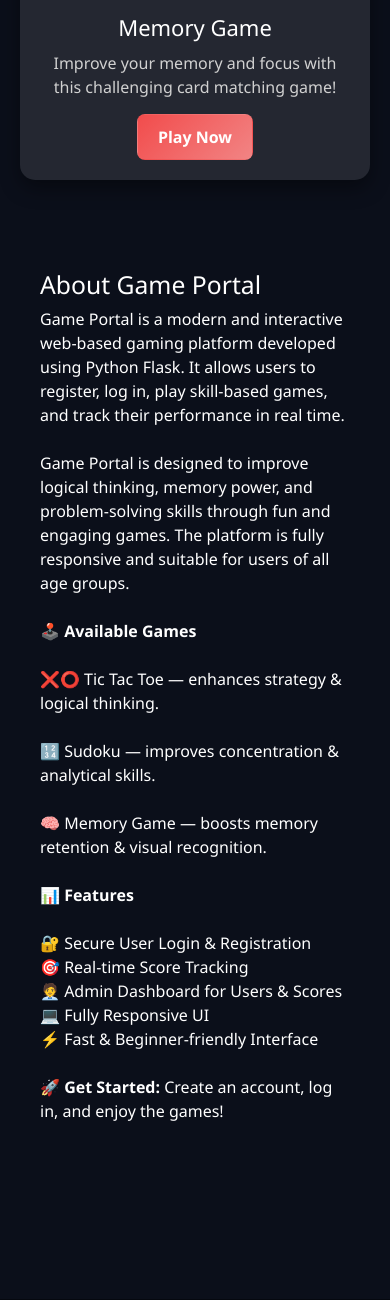
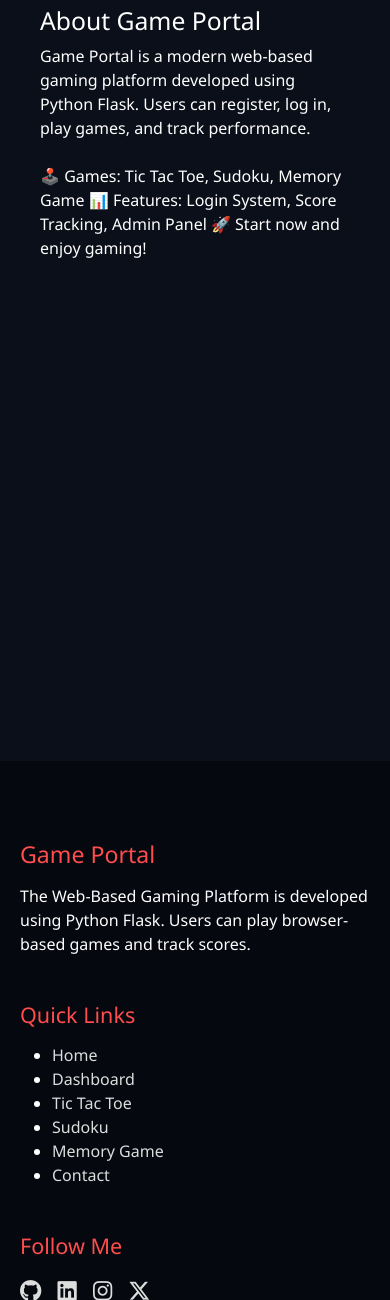
Before and after one commit to Priyanka14161416/Game-portal, a Flask app: page /index in a window 390 px wide; the page is wider, and only the part inside the window is pictured. Shown: the part 2139-3439 px from the top of that part. Run offline with Flask 3, Linux system fonts and the light colour scheme.

Commit message:
Refactor hero section and game descriptions
Updated hero section styles, improved image alt text, and refined game descriptions. Enhanced responsiveness and adjusted animation timings.

```diff
--- a/templates/index.html
+++ b/templates/index.html
@@ -89,14 +91,24 @@
     50% { transform: translateY(-18px); }
     100% { transform: translateY(0px); }
 }
+
+/* Responsive */
+@media (max-width: 768px) {
+    .hero {
+        flex-direction: column;
+        text-align: center;
+    }
+}
 </style>
 
-<!-- Image Slider Script -->
+<!-- ================= Image Slider Script ================= -->
 <script>
+document.addEventListener("DOMContentLoaded", function () {
+
     const sliderImgs = [
-
-        "https://static.vecteezy.com/system/resources/thumbnails/031/234/176/small_2x/game-joystick-on-colorful-splash-background-neural-network-ai-generated-photo.jpg"
-
+        "https://img.freepik.com/free-vector/gradient-gaming-logo-template_52683-132733.jpg",
+        "https://static.vecteezy.com/system/resources/thumbnails/031/234/176/small_2x/game-joystick-on-colorful-splash-background-neural-network-ai-generated-photo.jpg",
+        "https://wallpapers.com/images/hd/gaming-background-1920-x-1080-1y0g9c6k9x0j6z0c.jpg"
     ];
 
     let index = 0;
@@ -109,37 +121,37 @@
             index = (index + 1) % sliderImgs.length;
             slider.src = sliderImgs[index];
             slider.style.opacity = 1;
-        }, 700);
+        }, 500);
 
     }, 3000);
+
+});
 </script>
 
 <!-- ================= Games Section ================= -->
 <section class="games">
     <h1><b><u>Our Games</u></b></h1>
+
     <div class="game-cards">
 
-        <!-- Tic Tac Toe Card -->
         <div class="game-card">
-            <img src="https://encrypted-tbn0.gstatic.com/images?q=tbn:ANd9GcT2BZksmGeyc0GNtbrWmJaJWcIEJd03vmWx7A&s" alt="Tic Tac Toe Banner">
+            <img src="https://encrypted-tbn0.gstatic.com/images?q=tbn:ANd9GcT2BZksmGeyc0GNtbrWmJaJWcIEJd03vmWx7A&s" alt="Tic Tac Toe">
             <h3>Tic Tac Toe</h3>
-            <p>Classic 3x3 Tic Tac Toe game. Challenge yourself or friends and improve your skills!</p>
+            <p>Classic 3x3 Tic Tac Toe game. Challenge yourself or friends!</p>
             <a href="{{ url_for('tictactoe') }}" class="btn">Play Now</a>
         </div>
 
-        <!-- Sudoku Card -->
         <div class="game-card">
-            <img src="https://encrypted-tbn0.gstatic.com/images?q=tbn:ANd9GcQOJ6YoLb5o4jsB6L66OK41q__F3lWlzVbwWg&s" alt="Sudoku Banner">
+            <img src="https://encrypted-tbn0.gstatic.com/images?q=tbn:ANd9GcQOJ6YoLb5o4jsB6L66OK41q__F3lWlzVbwWg&s" alt="Sudoku">
             <h3>Sudoku</h3>
-            <p>Test your logic and concentration with our fun Sudoku puzzles of varying difficulty!</p>
+            <p>Test your logic with fun Sudoku puzzles!</p>
             <a href="{{ url_for('sudoku') }}" class="btn">Play Now</a>
         </div>
 
-        <!-- Memory Game Card -->
         <div class="game-card">
-            <img src="https://m.media-amazon.com/images/I/61CiZEmEe4L.png">
+            <img src="https://m.media-amazon.com/images/I/61CiZEmEe4L.png" alt="Memory Game">
             <h3>Memory Game</h3>
-            <p>Improve your memory and focus with this challenging card matching game!</p>
+            <p>Boost your memory with this card matching game!</p>
             <a href="{{ url_for('memory') }}" class="btn">Play Now</a>
         </div>
 
@@ -152,25 +164,14 @@
         <h2>About Game Portal</h2>
 
         <p>
-            Game Portal is a modern and interactive web-based gaming platform developed using Python Flask.
-            It allows users to register, log in, play skill-based games, and track their performance in real time.<br><br>
+            Game Portal is a modern web-based gaming platform developed using Python Flask.
+            Users can register, log in, play games, and track performance.
 
-            Game Portal is designed to improve logical thinking, memory power, and problem-solving skills through fun and engaging games.
-            The platform is fully responsive and suitable for users of all age groups.<br><br>
+            <br><br>
 
-            <strong>🕹️ Available Games</strong><br><br>
-            ❌⭕ Tic Tac Toe — enhances strategy & logical thinking.<br><br>
-            🔢 Sudoku — improves concentration & analytical skills.<br><br>
-            🧠 Memory Game — boosts memory retention & visual recognition.<br><br>
-
-            <strong>📊 Features</strong><br><br>
-            🔐 Secure User Login & Registration<br>
-            🎯 Real-time Score Tracking<br>
-            🧑‍💼 Admin Dashboard for Users & Scores<br>
-            💻 Fully Responsive UI<br>
-            ⚡ Fast & Beginner-friendly Interface<br><br>
-
-            🚀 <strong>Get Started:</strong> Create an account, log in, and enjoy the games!
+            🕹️ Games: Tic Tac Toe, Sudoku, Memory Game
+            📊 Features: Login System, Score Tracking, Admin Panel
+            🚀 Start now and enjoy gaming!
         </p>
     </div>
 </section>
```
Also changed, not shown: other parts of templates/index.html (+23 -21 lines). Lines whose indentation alone changed are shown as unchanged.
